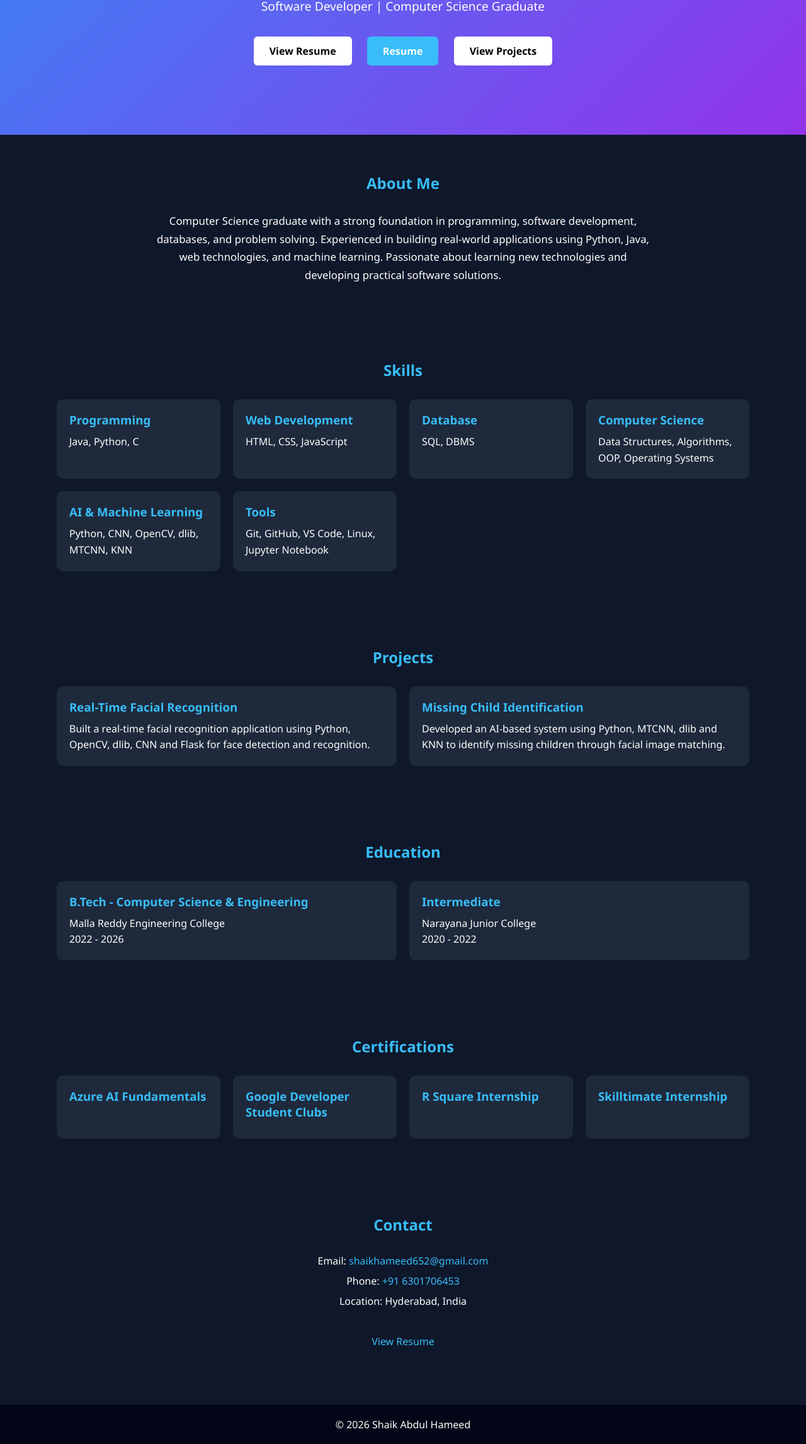
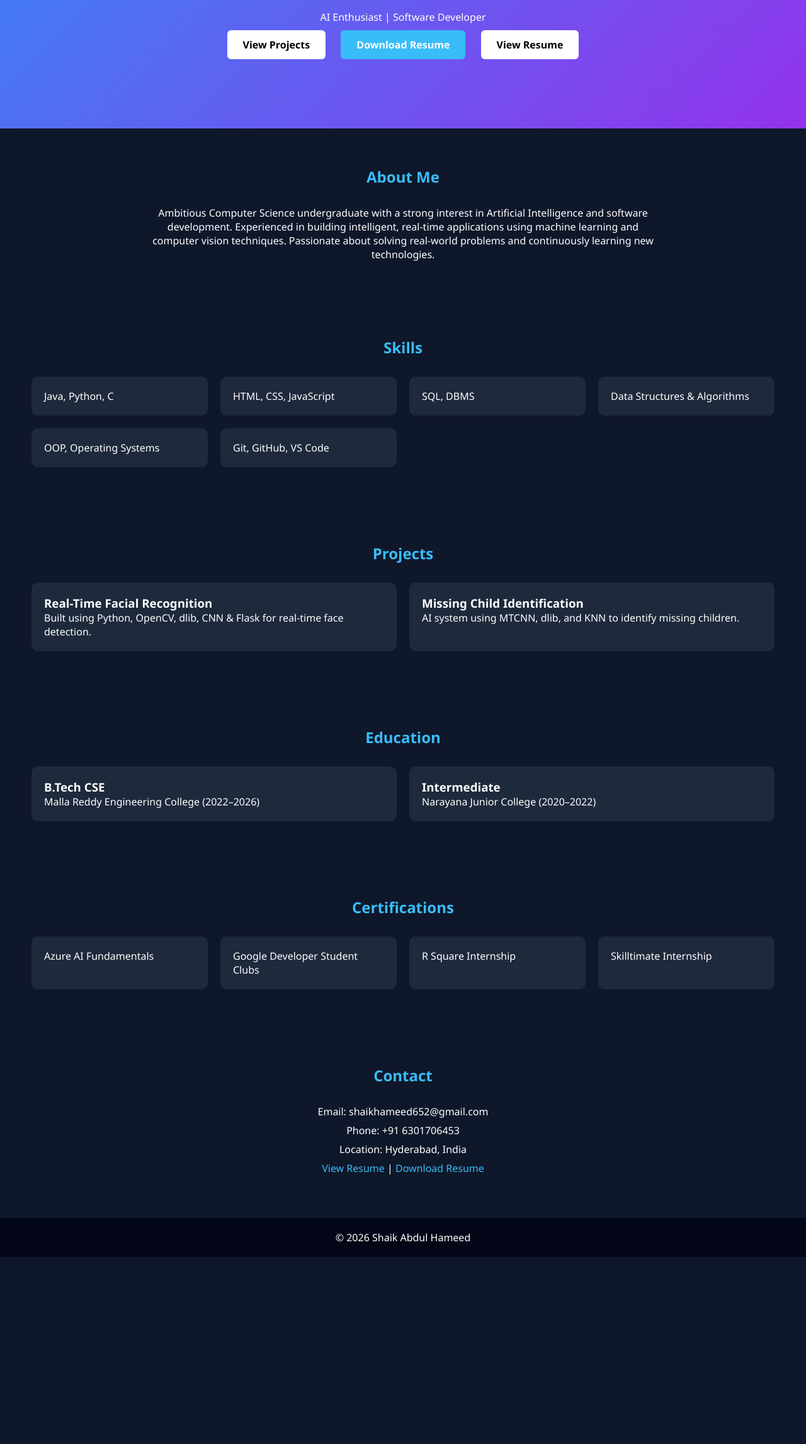
Before and after one commit to shaikhameed3/PORTFOLIO, a plain HTML site: page index.html in a window 1280 px wide. Shown: the part 258-2551 px from the top of the page at 63% size. After the commit the page ends 2254 px from the top, so only its background shows below. Drawn offline with Linux system fonts and the light colour scheme.

Commit message:
Revise portfolio page with updated content and links ,resume updated
Updated the portfolio page with new content, including a title, resume links, and sections for skills, projects, education, certifications, and contact information.

```diff
--- a/index.html
+++ b/index.html
@@ -2,9 +2,8 @@
 <html lang="en">
 <head>
   <meta charset="UTF-8">
+  <title>Shaik Abdul Hameed | Portfolio</title>
   <meta name="viewport" content="width=device-width, initial-scale=1.0">
-
-  <title>Shaik Abdul Hameed | Portfolio</title>
 
   <style>
     * {
@@ -14,25 +13,18 @@
       font-family: 'Segoe UI', sans-serif;
     }
 
-    html {
-      scroll-behavior: smooth;
-    }
-
     body {
       background: #0f172a;
       color: white;
     }
 
-    /* HEADER */
     header {
       display: flex;
       justify-content: space-between;
-      align-items: center;
       padding: 20px 50px;
       background: #020617;
       position: sticky;
       top: 0;
-      z-index: 1000;
     }
 
     header h1 {
@@ -43,14 +35,12 @@
       color: white;
       margin-left: 20px;
       text-decoration: none;
-      transition: 0.3s;
     }
 
     nav a:hover {
       color: #38bdf8;
     }
 
-    /* HERO */
     .hero {
       text-align: center;
       padding: 100px 20px;
@@ -59,15 +49,8 @@
 
     .hero h2 {
       font-size: 2.8rem;
-      margin-bottom: 10px;
     }
 
-    .hero p {
-      font-size: 1.2rem;
-      margin-bottom: 25px;
-    }
-
-    /* BUTTONS */
     .btn {
       display: inline-block;
       margin: 10px;
@@ -77,12 +60,6 @@
       border-radius: 6px;
       text-decoration: none;
       font-weight: bold;
-      transition: 0.3s;
-    }
-
-    .btn:hover {
-      transform: translateY(-3px);
-      opacity: 0.9;
     }
 
     .btn-blue {
@@ -90,7 +67,6 @@
       color: white;
     }
 
-    /* SECTIONS */
     section {
       padding: 60px 50px;
     }
@@ -101,16 +77,12 @@
       color: #38bdf8;
     }
 
-    /* GRID */
     .grid {
       display: grid;
       grid-template-columns: repeat(auto-fit, minmax(250px, 1fr));
       gap: 20px;
-      max-width: 1100px;
-      margin: auto;
     }
 
-    /* CARDS */
     .card {
       background: #1e293b;
       padding: 20px;
@@ -119,361 +91,155 @@
     }
 
     .card:hover {
-      transform: translateY(-8px);
+      transform: translateY(-10px);
     }
 
-    .card h3 {
-      margin-bottom: 10px;
-      color: #38bdf8;
+    footer {
+      text-align: center;
+      padding: 20px;
+      background: #020617;
     }
 
-    .card p {
-      line-height: 1.6;
-    }
-
-    /* ABOUT */
-    .about-text {
-      text-align: center;
-      max-width: 800px;
-      margin: auto;
-      line-height: 1.7;
-      font-size: 1.05rem;
-    }
-
-    /* CONTACT */
     .contact p {
       text-align: center;
-      margin: 10px;
+      margin: 8px;
     }
 
     a.link {
       color: #38bdf8;
       text-decoration: none;
     }
-
-    a.link:hover {
-      text-decoration: underline;
-    }
-
-    /* FOOTER */
-    footer {
-      text-align: center;
-      padding: 20px;
-      background: #020617;
-      margin-top: 20px;
-    }
-
-    /* MOBILE */
-    @media (max-width: 768px) {
-
-      header {
-        flex-direction: column;
-        padding: 20px;
-      }
-
-      nav {
-        margin-top: 15px;
-        text-align: center;
-      }
-
-      nav a {
-        display: inline-block;
-        margin: 5px 8px;
-      }
-
-      .hero {
-        padding: 80px 20px;
-      }
-
-      .hero h2 {
-        font-size: 2rem;
-      }
-
-      section {
-        padding: 50px 20px;
-      }
-    }
   </style>
 </head>
 
 <body>
 
-  <!-- HEADER -->
 <header>
   <h1>Hameed</h1>
-
   <nav>
     <a href="#about">About</a>
     <a href="#skills">Skills</a>
     <a href="#projects">Projects</a>
     <a href="#education">Education</a>
-      <a href="#certifications">Certifications</a>
     <a href="#contact">Contact</a>
   </nav>
 </header>
 
-
-  <!-- HERO SECTION -->
 <section class="hero">
-
   <h2>Shaik Abdul Hameed 👋</h2>
-
-    <p>
-      Software Developer | Computer Science Graduate
-    </p>
+  <p>AI Enthusiast | Software Developer</p>
 
   <div>
+    <a href="#projects" class="btn">View Projects</a>
 
-      <!-- VIEW RESUME -->
     <a
-        href="YOUR_GOOGLE_DRIVE_RESUME_LINK"
+      href="https://drive.google.com/file/d/1gh4YyPBsHL6sGt-KzaaZ0pjWl4u-R0vm/view?usp=drive_link"
       target="_blank"
-        rel="noopener noreferrer"
+      class="btn btn-blue"
+    >
+      Download Resume
+    </a>
+
+    <a
+      href="https://drive.google.com/file/d/1gh4YyPBsHL6sGt-KzaaZ0pjWl4u-R0vm/view?usp=drive_link"
+      target="_blank"
       class="btn"
     >
       View Resume
     </a>
-
-      <!-- DOWNLOAD RESUME -->
-      <a
-        href="YOUR_GOOGLE_DRIVE_RESUME_LINK"
-        target="_blank"
-        rel="noopener noreferrer"
-        class="btn btn-blue"
-      >
-        Resume
-      </a>
-
-      <!-- PROJECTS -->
-      <a
-        href="#projects"
-        class="btn"
-      >
-        View Projects
-      </a>
-
   </div>
-
 </section>
 
-
-  <!-- ABOUT -->
 <section id="about">
-
   <h2>About Me</h2>
-
-    <p class="about-text">
-      Computer Science graduate with a strong foundation in programming,
-      software development, databases, and problem solving. Experienced in
-      building real-world applications using Python, Java, web technologies,
-      and machine learning. Passionate about learning new technologies and
-      developing practical software solutions.
+  <p style="text-align:center; max-width:800px; margin:auto;">
+    Ambitious Computer Science undergraduate with a strong interest in Artificial Intelligence and software development.
+    Experienced in building intelligent, real-time applications using machine learning and computer vision techniques.
+    Passionate about solving real-world problems and continuously learning new technologies.
   </p>
-
 </section>
 
+<section id="skills">
+  <h2>Skills</h2>
+  <div class="grid">
+    <div class="card">Java, Python, C</div>
+    <div class="card">HTML, CSS, JavaScript</div>
+    <div class="card">SQL, DBMS</div>
+    <div class="card">Data Structures & Algorithms</div>
+    <div class="card">OOP, Operating Systems</div>
+    <div class="card">Git, GitHub, VS Code</div>
+  </div>
+</section>
 
-  <!-- SKILLS -->
-  <section id="skills">
-
-    <h2>Skills</h2>
-
+<section id="projects">
+  <h2>Projects</h2>
   <div class="grid">
 
     <div class="card">
-        <h3>Programming</h3>
-        <p>Java, Python, C</p>
+      <h3>Real-Time Facial Recognition</h3>
+      <p>Built using Python, OpenCV, dlib, CNN & Flask for real-time face detection.</p>
     </div>
 
     <div class="card">
-        <h3>Web Development</h3>
-        <p>HTML, CSS, JavaScript</p>
+      <h3>Missing Child Identification</h3>
+      <p>AI system using MTCNN, dlib, and KNN to identify missing children.</p>
+    </div>
+
+  </div>
+</section>
+
+<section id="education">
+  <h2>Education</h2>
+  <div class="grid">
+    <div class="card">
+      <h3>B.Tech CSE</h3>
+      <p>Malla Reddy Engineering College (2022–2026)</p>
     </div>
 
     <div class="card">
-        <h3>Database</h3>
-        <p>SQL, DBMS</p>
+      <h3>Intermediate</h3>
+      <p>Narayana Junior College (2020–2022)</p>
     </div>
-
-      <div class="card">
-        <h3>Computer Science</h3>
-        <p>Data Structures, Algorithms, OOP, Operating Systems</p>
   </div>
-
-      <div class="card">
-        <h3>AI & Machine Learning</h3>
-        <p>Python, CNN, OpenCV, dlib, MTCNN, KNN</p>
-      </div>
-
-      <div class="card">
-        <h3>Tools</h3>
-        <p>Git, GitHub, VS Code, Linux, Jupyter Notebook</p>
-      </div>
-
-    </div>
-
 </section>
 
+<section id="certifications">
+  <h2>Certifications</h2>
+  <div class="grid">
+    <div class="card">Azure AI Fundamentals</div>
+    <div class="card">Google Developer Student Clubs</div>
+    <div class="card">R Square Internship</div>
+    <div class="card">Skilltimate Internship</div>
+  </div>
+</section>
 
-  <!-- PROJECTS -->
-  <section id="projects">
-
-    <h2>Projects</h2>
-
-    <div class="grid">
-
-      <div class="card">
-
-        <h3>Real-Time Facial Recognition</h3>
+<section id="contact" class="contact">
+  <h2>Contact</h2>
+  <p>Email: shaikhameed652@gmail.com</p>
+  <p>Phone: +91 6301706453</p>
+  <p>Location: Hyderabad, India</p>
 
   <p>
-          Built a real-time facial recognition application using Python,
-          OpenCV, dlib, CNN and Flask for face detection and recognition.
-        </p>
-
-      </div>
-
-
-      <div class="card">
-
-        <h3>Missing Child Identification</h3>
-
-        <p>
-          Developed an AI-based system using Python, MTCNN, dlib and KNN
-          to identify missing children through facial image matching.
-        </p>
-
-      </div>
-
-    </div>
-
-  </section>
-
-
-  <!-- EDUCATION -->
-  <section id="education">
-
-    <h2>Education</h2>
-
-    <div class="grid">
-
-      <div class="card">
-
-        <h3>B.Tech - Computer Science & Engineering</h3>
-
-        <p>
-          Malla Reddy Engineering College
-        </p>
-
-        <p>
-          2022 - 2026
-        </p>
-
-      </div>
-
-
-      <div class="card">
-
-        <h3>Intermediate</h3>
-
-        <p>
-          Narayana Junior College
-        </p>
-
-        <p>
-          2020 - 2022
-        </p>
-
-      </div>
-
-    </div>
-
-  </section>
-
-
-  <!-- CERTIFICATIONS -->
-  <section id="certifications">
-
-    <h2>Certifications</h2>
-
-    <div class="grid">
-
-      <div class="card">
-        <h3>Azure AI Fundamentals</h3>
-      </div>
-
-      <div class="card">
-        <h3>Google Developer Student Clubs</h3>
-      </div>
-
-      <div class="card">
-        <h3>R Square Internship</h3>
-      </div>
-
-      <div class="card">
-        <h3>Skilltimate Internship</h3>
-      </div>
-
-    </div>
-
-  </section>
-
-
-  <!-- CONTACT -->
-  <section id="contact" class="contact">
-
-    <h2>Contact</h2>
-
-    <p>
-      Email:
     <a
-        href="mailto:shaikhameed652@gmail.com"
-        class="link"
-      >
-        shaikhameed652@gmail.com
-      </a>
-    </p>
-
-    <p>
-      Phone:
-      <a
-        href="tel:+916301706453"
-        class="link"
-      >
-        +91 6301706453
-      </a>
-    </p>
-
-    <p>
-      Location: Hyderabad, India
-    </p>
-
-    <br>
-
-    <p>
-
-      <!-- VIEW RESUME FROM CONTACT -->
-      <a
-        href="YOUR_GOOGLE_DRIVE_RESUME_LINK"
+      href="https://drive.google.com/file/d/1gh4YyPBsHL6sGt-KzaaZ0pjWl4u-R0vm/view?usp=drive_link"
       target="_blank"
-        rel="noopener noreferrer"
       class="link"
     >
       View Resume
+    </a> |
+
+    <a
+      href="https://drive.google.com/file/d/1gh4YyPBsHL6sGt-KzaaZ0pjWl4u-R0vm/view?usp=drive_link"
+      target="_blank"
+      class="link"
+    >
+      Download Resume
     </a>
-
   </p>
-
 </section>
 
-
-  <!-- FOOTER -->
 <footer>
-
-    <p>
-      © 2026 Shaik Abdul Hameed
-    </p>
-
+  <p>© 2026 Shaik Abdul Hameed</p>
 </footer>
 
 </body>
```
Lines whose indentation alone changed are shown as unchanged.
